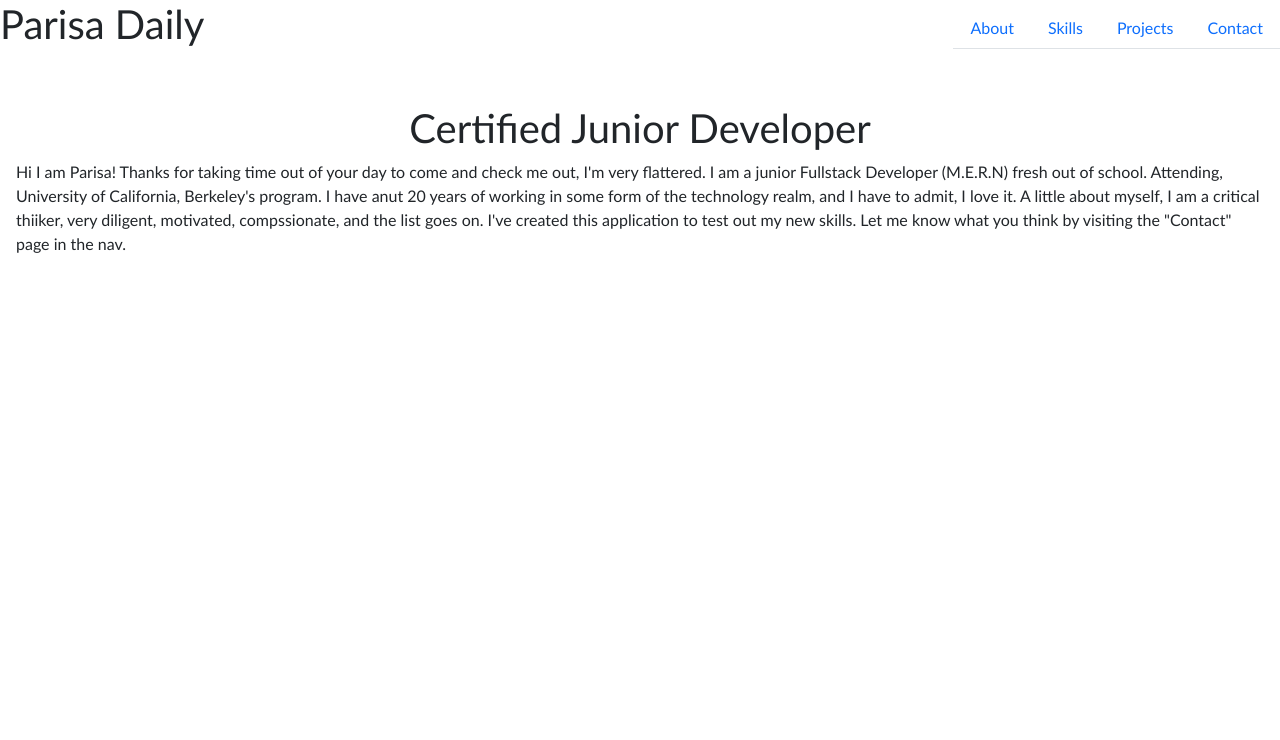
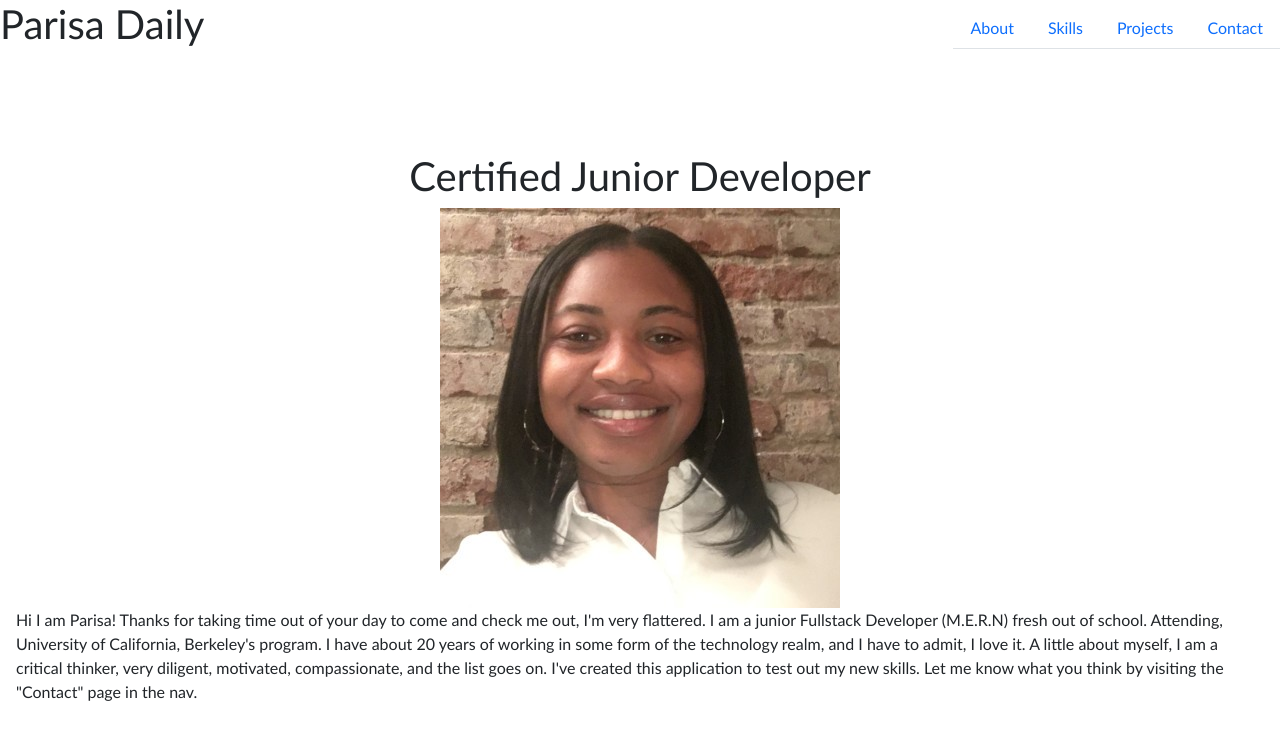
Before and after one commit to pada2024/Parisa-React-Portfolio, a React (Vite) app: page / in a window 1280 px wide. Shown: the top 740 px of the page. Built offline with nearby package versions, Linux system fonts and the light colour scheme.

Commit message:
Added code for my footer, still trying to make it work.Added my image can added some basic styling so that it renders nice on the page.

```diff
--- a/src/App.jsx
+++ b/src/App.jsx
@@ -1,19 +1,25 @@
 import './App.css';
 import Nav from './components/NavTabs';
 import { Outlet } from 'react-router-dom';
+import React from 'react';
+import Footer from './components/Footer';
+import { useLocation } from "react-router-dom";
+
+
 
 
 
 
 function App() {
+  const currentPage = useLocation().pathname;
   return (
-    <>
+    <div>
       <Nav />
       <main className="mx-3">
         <Outlet />
       </main>
-    </>
+      <Footer />
+    </div>
   );
 }
-
 export default App;
--- a/src/components/About.jsx
+++ b/src/components/About.jsx
@@ -1,9 +1,29 @@
+// export default function About() {
+//     return (
+
+//         <section className="my-5">
+//         <body>
+//     <h1  class="text-center pt-5"> Certified Junior Developer</h1>
+//     <p>Hi I am Parisa! Thanks for taking time out of your day to come and check me out, I'm very flattered. I am a junior Fullstack Developer (M.E.R.N) fresh out of school. Attending, University of California, Berkeley's program. I have anut 20 years of working in some form of the technology realm, and I have to admit, I love it. A little about myself, I am a critical thiiker, very diligent, motivated, compssionate, and the list goes on. I've created this application to test out my new skills. Let me know what you think by visiting the "Contact" page in the nav.
+//     </p>
+// </body>
+// </section>
+//     )
+// }
+
 export default function About() {
     return (
-        <body>
-    <h1  class="text-center pt-5"> Certified Junior Developer</h1>
-    <p>Hi I am Parisa! Thanks for taking time out of your day to come and check me out, I'm very flattered. I am a junior Fullstack Developer (M.E.R.N) fresh out of school. Attending, University of California, Berkeley's program. I have anut 20 years of working in some form of the technology realm, and I have to admit, I love it. A little about myself, I am a critical thiiker, very diligent, motivated, compssionate, and the list goes on. I've created this application to test out my new skills. Let me know what you think by visiting the "Contact" page in the nav.
-    </p>
-</body>
+        <section className="my-5">
+            <h1 className="text-center pt-5"> Certified Junior Developer</h1>
+            <img src="src\assets\headshot\Headshot.jpg" alt="Parisa's Headshot" className="img-fluid mx-auto d-block"/>
+            <p>
+                Hi I am Parisa! Thanks for taking time out of your day to come and check me out, I'm very flattered.
+                I am a junior Fullstack Developer (M.E.R.N) fresh out of school. Attending, University of California,
+                Berkeley's program. I have about 20 years of working in some form of the technology realm, and I have
+                to admit, I love it. A little about myself, I am a critical thinker, very diligent, motivated, compassionate,
+                and the list goes on. I've created this application to test out my new skills. Let me know what you think
+                by visiting the "Contact" page in the nav.
+            </p>
+        </section>
     )
 }
--- /dev/null
+++ b/src/components/Footer.jsx
@@ -0,0 +1,32 @@
+import { useLocation } from 'react-router-dom';
+
+function Footer() {
+    const currentPage = useLocation().pathname;
+
+    const icons = [
+      {
+        name: "fab fa-github",
+        link: "https://github.com/"
+      },
+      {
+        name: "fab fa-linkedin",
+        link: "https://www.linkedin.com/"
+      },
+      {
+        name: "fab fa-stack-overflow",
+        link: "https://stackoverflow.com/"
+      }
+    ]
+
+    return (
+      <footer className="flex-row px-1">
+        {icons.map(icon =>
+        (
+          <a href={icon.link} key={icon.name} target="_blank" rel="noopener noreferrer"><i className={icon.name}></i></a>
+        )
+          )}
+      </footer>
+    );
+  }
+
+  export default Footer;
--- /dev/null
+++ b/src/components/Resume.jsx
@@ -0,0 +1,5 @@
+export default function Resume(){
+    return <p>
+        Resume Page
+    </p>
+}
--- a/src/components/Skills.jsx
+++ /dev/null
@@ -1,5 +0,0 @@
-export default function Skills(){
-    return <p>
-        Skills Page
-    </p>
-}
```
Also changed, not shown: src/main.jsx (+7 -2 lines), src/assets/headshot/Headshot.jpg (added).
